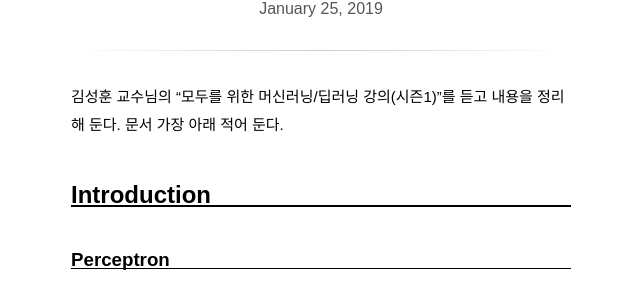
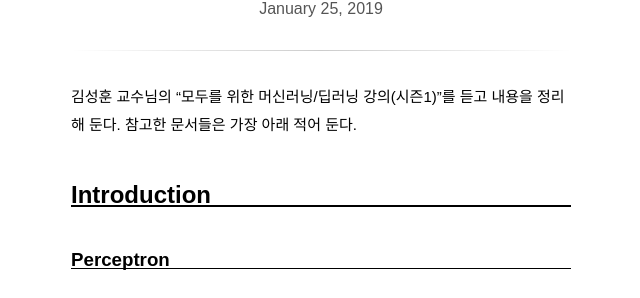
Before and after one commit to pinedance/blog, a Jekyll site: the page built from _posts/updates/2019-01-25-Deep-Neural-Nets-for-everyone2.md, in a window 1280 px wide and 900 px high. Shown: the part 215-513 px from the top of the window, without its empty margins (319-959 px from the left). Built offline with Jekyll 4.4.1, drawn with Linux system fonts in a browser that asks for light colours; some web fonts are replaced; comment, search, counter and statistics services are not loaded.

Commit message:
minor update

```diff
--- a/_posts/updates/2019-01-25-Deep-Neural-Nets-for-everyone2.md
+++ b/_posts/updates/2019-01-25-Deep-Neural-Nets-for-everyone2.md
@@ -5,7 +5,7 @@ categories: ML
 use_math: True
 ---
 
-김성훈 교수님의 "모두를 위한 머신러닝/딥러닝 강의(시즌1)"를 듣고 내용을 정리해 둔다. 문서 가장 아래 적어 둔다.
+김성훈 교수님의 "모두를 위한 머신러닝/딥러닝 강의(시즌1)"를 듣고 내용을 정리해 둔다. 참고한 문서들은 가장 아래 적어 둔다.
 
 ## Introduction
 
```
Also changed, not shown: _posts/updates/2019-01-25-Deep-Neural-Nets-for-everyone1.md (+1 -1 lines).
